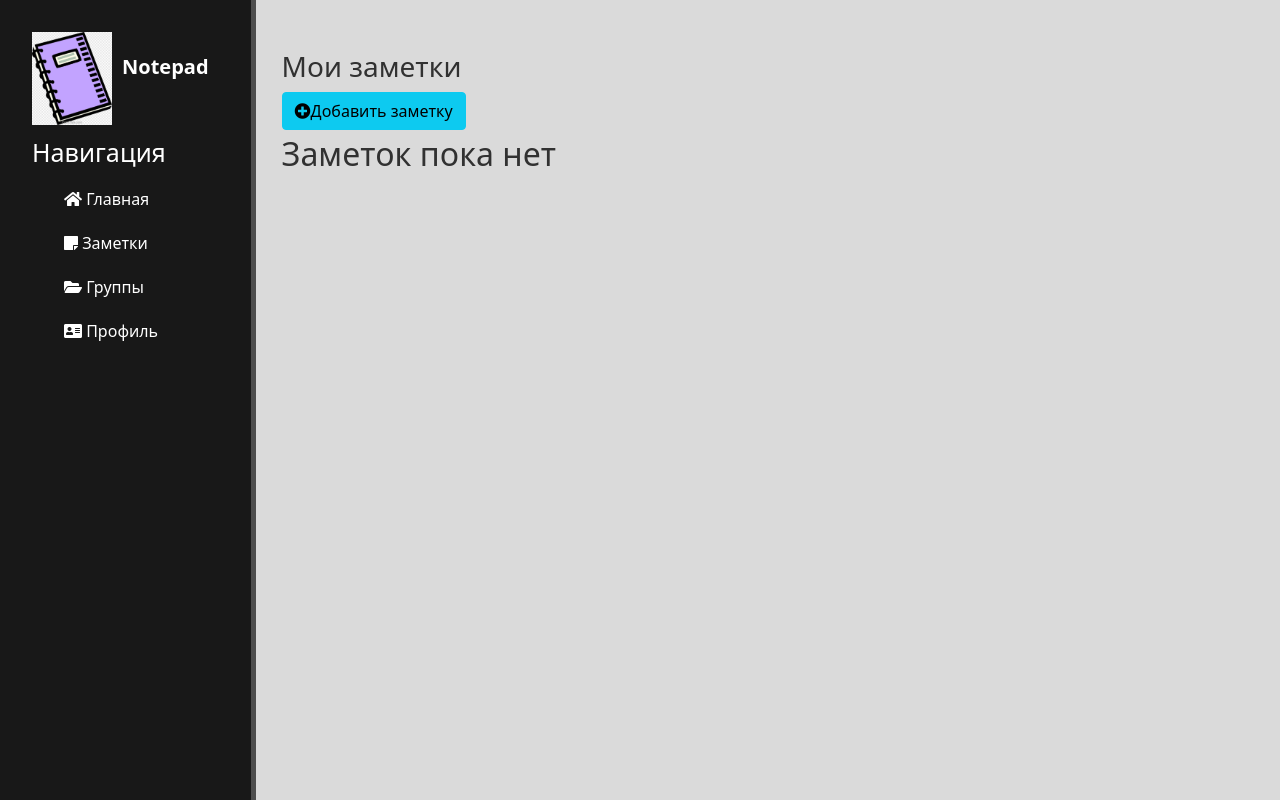
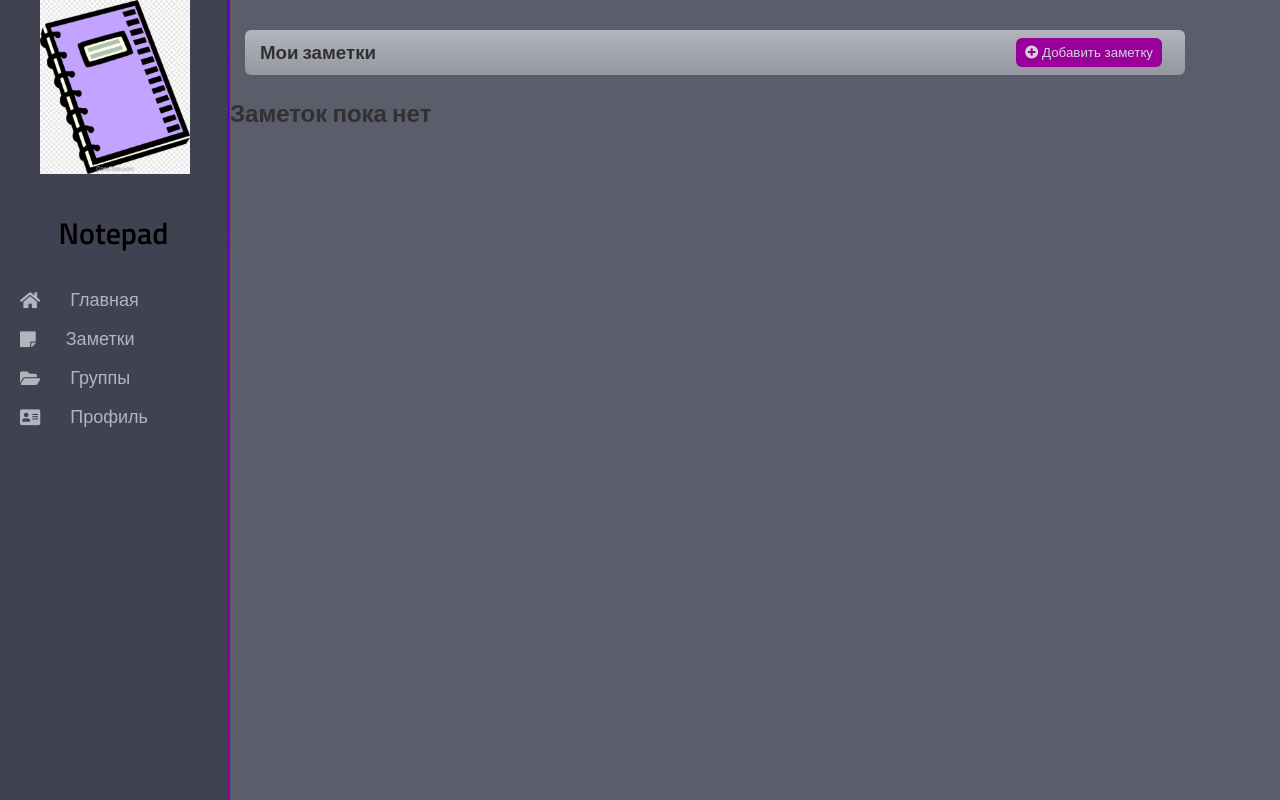
Before and after one commit to SergeyLis82/django-notepad, a Django app: page /notes/ in a window 1280 px wide. Run offline with Django 3.2, Linux system fonts and the light colour scheme; data that the repository does not hold is empty; some libraries are stand-ins or nearby versions.

Commit message:
Make new style for app notes

```diff
--- a/main/static/main/css/main.css
+++ b/main/static/main/css/main.css
@@ -1,72 +1,167 @@
-body {
-    background: #2c2c2c2c;
+@import url('https://fonts.googleapis.com/css2?family=Titillium+Web:wght@200;400;600;900&display=swap');
+
+html, body {
+    height: 100%;
+    font-family: 'Titillium Web', sans-serif;
+    /*background-color: #2c2c2c2c;*/
+    background-color: #5B5D6B;
+    /*background-color: #D2D4DA;*/
+    margin: 0 auto;
 }
 
-aside {
-    background: #181818;
-    width: 20%;
+.wrapper {
+    float: left;
+    width: 227px;
     height: 100%;
-    position: fixed;
-    z-index: 1;
-    top: 0;
-    left: 0;
-    padding: 2.5%;
-    overflow-x: hidden;
-    color: #fff;
-    border-right: 5px solid #4d4d4d;
+    background-color: #404252;
+    border-right: 3px solid transparent;
+    border-image: linear-gradient(to bottom, #6600cc 0%, #990099 100%);
+    border-image-slice: 1;
 }
 
-aside img {
-    width: 80px;
-    float: left;
+.logo img{
+    width: 150px;
+    margin: 0 40px;
+    /*border: 1px solid green;*/
+}
+.headermenu h3 {
+    padding: 0 10px;
+    font-size: 30px;
+    font-weight: 600;
+    text-align: center;
+    /*border: 1px solid green;*/
+}
+.menu {
+    padding: 0 10px;
+    /*border: 1px solid red;*/
 }
 
-aside .logo {
-    font-size: 20px;
-    margin-left: 10px;
-    font-weight: bold;
-    position: relative;
-    top: 20px;
+.menuItem {
+    margin-top: 12px;
+    font-size: 18px;
+    font-weight: 100;
+    text-align: center;
+    list-style: none;
+    padding: 0 10px;
+    /*border: 1px solid green;*/
 }
 
-aside h3 {
-    margin-top: 75px;
-    font-size: 25px;
+.menuItem .entry {
+    padding-left: 30px;
 }
 
-aside ul {list-style: none;}
-aside ul li {
-    color: #fff;
-    display: block;
-    margin-top: 20px;
-    transition: transform .6s ease;
+.menuItem:hover {
+    font-size: 18px;
+    border: 0px solid #777986;
+    background-color: #777986;
+    border-radius: 6px;
 }
 
-aside ul a {
+.menuItem a {
+    display: flex;
+    align-items: center;
+    height: 100%;
     text-decoration: none;
+    color: #B3B5BD;
 }
 
-aside ul li:hover, aside ul a:hover {
-    color: #eb5959;
+.menuItem a:hover {
     text-decoration: none;
-    transform: scale(1.05);
+    color: #D2D4DA;
+    /*border: 1px solid olive;*/
 }
 
+.btn {
+    background-color: #990099;
+    border: 0px solid;
+    border-radius: 6px;
+    padding: 7px 9px;
+    color: #D2D4DA;
+}
+
+.btn:hover {
+    background-color: #8f008f;
+    cursor: pointer;
+}
+
+
 main {
-    margin-left: 22%;
+    margin-left: 230px;
+
 }
 main .features {
     color: rgb(49, 49, 49);
-    margin-top: 50px;
+    /*margin-top: 50px;*/
+    padding-top: 20px;
     text-align: left;
-    width: 90%;
+    width: 970px;
+    border: 0px solid;
 }
 
 main .features h1 {font-size: 30px; margin-left: 10px;}
 main .features p {max-width: 900px; margin: 10px auto;}
 
-main .features select {
-    width: 90%
+.heading {
+    padding: 8px 15px;
+    margin: 10px 15px;
+    border: 0px solid;
+    border-radius: 6px;
+    background: linear-gradient(to bottom, #B3B5BD 0%, #9496A1 100%);
+}
+
+.heading h3 {
+    margin: 0;
+    float: left;
+    padding-right: 640px;
+    /*padding: 0 10px;*/
+}
+
+.card {
+    padding: 8px 15px;
+    margin: 10px 15px;
+    /*border: 1px solid yellowgreen;*/
+    border-radius: 6px;
+    background: linear-gradient(to bottom, #B3B5BD 0%, #9496A1 100%);
+}
+
+.card-header {
+    margin: 0 20px;
+    /*border: 1px solid yellowgreen;*/
+}
+
+.card-header a {
+    margin: 0;
+    padding: 0;
+    text-decoration: none;
+}
+
+.card-header-text {
+    margin: 0;
+    padding: 0;
+    font-size: 20px;
+    font-weight: 600;
+    color: #404252;
+}
+
+.card-body {
+    margin: 0 15px;
+    padding: 0;
+    /*border: 1px solid yellowgreen;*/
+}
+
+.card-text {
+    margin: 0;
+    padding: 0;
+    font-size: 18px;
+    font-weight: 400;
+    color: #404252;
+}
+
+.card-text-secondary {
+    font-size: 16px;
+    font-weight: 100;
+    padding-left: 640px;
+    color: #404252;
 }
 
 .alert-warning {
--- a/main/templates/main/_layout.html
+++ b/main/templates/main/_layout.html
@@ -6,27 +6,45 @@
   <meta charset="UTF-8">
   <meta http-equiv="X-UA-Compatible" content="IE=edge">
   <meta name="viewport" content="width=device-width, initial-scale=1.0">
-  <link rel="stylesheet" href="https://cdn.jsdelivr.net/npm/bootstrap@5.0.2/dist/css/bootstrap.min.css" integrity="sha384-EVSTQN3/azprG1Anm3QDgpJLIm9Nao0Yz1ztcQTwFspd3yD65VohhpuuCOmLASjC" crossorigin="anonymous">
   <link rel="stylesheet" href="https://use.fontawesome.com/releases/v5.8.2/css/all.css">
   <link rel="stylesheet" href="{% static 'main/css/main.css' %}">
   <title>{% block title %}{% endblock %}</title>
 </head>
 <body>
-  <aside>
-    <img src="{% static 'main/img/notepad_logo.png' %}" all="Лого">
-    <span class="logo">Notepad</span>
-    <h3>Навигация</h3>
-    <ul>
-      <a href="{% url 'main:home' %}"><li><i class="fas fa-home"></i> Главная</li></a>
-      <a href="{% url 'notes:view_notes' %}"><li><i class="fas fa-sticky-note"></i> Заметки</li></a>
-      <a href="#"><li><i class="fa fa-folder-open"></i> Группы</li></a>
-      <a href="{% url 'main:about' %}"><li><i class="fas fa-address-card"></i> Профиль</li></a>
-
-    </ul>
-  </aside>
+  <div class="wrapper">
+    <div class="logo">
+      <img src="{% static 'main/img/notepad_logo.png' %}" all="Лого">
+    </div>
+    <div class="headermenu"><h3>Notepad</h3></div>
+    <menu class="menu">
+      <li class="menuItem">
+        <a href="{% url 'main:home' %}">
+          <i class="fas fa-home"></i>
+          <span class="entry">Главная</span>
+        </a>
+      </li>
+      <li class="menuItem">
+        <a href="{% url 'notes:view_notes' %}">
+          <i class="fas fa-sticky-note"></i>
+          <span class="entry">Заметки</span>
+        </a>
+      </li>
+      <li class="menuItem">
+        <a href="#">
+          <i class="fas fa-folder-open"></i>
+          <span class="entry">Группы</span>
+        </a>
+      </li>
+      <li class="menuItem">
+        <a href="{% url 'main:about' %}">
+          <i class="fas fa-address-card"></i>
+          <span class="entry">Профиль</span>
+        </a>
+      </li>
+    </menu>
+  </div>
   <main>
     <div class="features">
-      <h3>{{ heading }}</h3>
       {% block content %}{% endblock %}
     </div>
   </main>
--- a/main/templates/main/about.html
+++ b/main/templates/main/about.html
@@ -3,5 +3,6 @@
 {% block title %}{{ title }}{% endblock %}
 
 {% block content %}
+    <h3>{{ heading }}</h3>
     <p>{{ content|linebreaksbr }}</p>
 {% endblock %}
--- a/main/templates/main/index.html
+++ b/main/templates/main/index.html
@@ -3,5 +3,6 @@
 {% block title %}{{ title }}{% endblock %}
 
 {% block content %}
+    <h3>{{ heading }}</h3>
     <p>{{ content|linebreaksbr }}</p>
 {% endblock %}
--- a/notes/templates/notes/add_note.html
+++ b/notes/templates/notes/add_note.html
@@ -3,6 +3,7 @@
 {% block title %}{{ title }}{% endblock %}
 
 {% block content %}
+  <h3>{{ heading }}</h3>
   <form method="POST">
       {% csrf_token %}
       {{ form.as_p }}
@@ -14,6 +15,6 @@
       <input type="time" class="form-control"><br>
       -->
       <span>{{ error }}</span>
-      <button class="btn btn-success" type="submit">Добавить</button>
+      <button class="btn" type="submit">Добавить</button>
   </form>
 {% endblock %}
--- a/notes/templates/notes/edit_note.html
+++ b/notes/templates/notes/edit_note.html
@@ -3,6 +3,7 @@
 {% block title %}{{ title }}{% endblock %}
 
 {% block content %}
+  <h3>{{ heading }}</h3>
   <form method="POST">
       {% csrf_token %}
       {{ form.as_p }}
@@ -14,6 +15,6 @@
       <input type="time" class="form-control"><br>
       -->
       <span>{{ error }}</span>
-      <button class="btn btn-success" type="submit">Сохранить</button>
+      <button class="btn" type="submit">Сохранить</button>
   </form>
 {% endblock %}
--- a/notes/templates/notes/notes.html
+++ b/notes/templates/notes/notes.html
@@ -3,21 +3,24 @@
 {% block title %}{{ title }}{% endblock %}
 
 {% block content %}
-  <a href="{% url 'notes:add_note' %}"><button class="btn btn-info" style="margin: 0px 0px 5px 0px;"><i class="fa fa-plus-circle"></i>Добавить заметку</button></a>
+  <div class="heading">
+    <h3>{{ heading }}</h3>
+    <a href="{% url 'notes:add_note' %}"><button class="btn"><i class="fa fa-plus-circle"></i> Добавить заметку</button></a>
+  </div>
   {% if notes %}
   {% for note in notes %}
-    <div class="card"  style="margin: 0px 0px 5px 0px;">
-      <div class="card-header bg-secondary bg-gradient mb-3">
-        <a href="{% url 'notes:detail' note.id %}" style="text-decoration: none;">
-          <h5 class="text-light">{{ note.title }}</h5>
+    <div class="card">
+      <div class="card-header">
+        <a href="{% url 'notes:detail' note.id %}">
+          <span class="card-header-text">{{ note.title }}</span>
         </a>
       </div>
       <div class="card-body">
         <p class="card-text">{{ note.preview|linebreaksbr }}</p>
         {% if note.date_update %}
-        <p class="text-secondary text-opacity-75">Обновлено: {{ note.date_update }}</p>
+        <p class="card-text-secondary">Обновлено: {{ note.date_update }}</p>
         {% else %}
-        <p class="text-secondary text-opacity-75">Создано: {{ note.date_create }}</p>
+        <p class="card-text-secondary">Создано: {{ note.date_create }}</p>
         {% endif %}
       </div>
     </div>
--- a/notes/views/views_notes.py
+++ b/notes/views/views_notes.py
@@ -38,7 +38,7 @@ def detail(request, note_id):
     note = get_object_or_404(Notes, pk=note_id)
     data = {
     "title": "Note",
-    "heading": f"Заметка - {note.title}",
+    "heading": f'Заметка - {note.title}',
     'note': note,
     }
     return render(request, 'notes/note.html', data)
```
Also changed, not shown: notes/templates/notes/note.html (+8 -6 lines).
